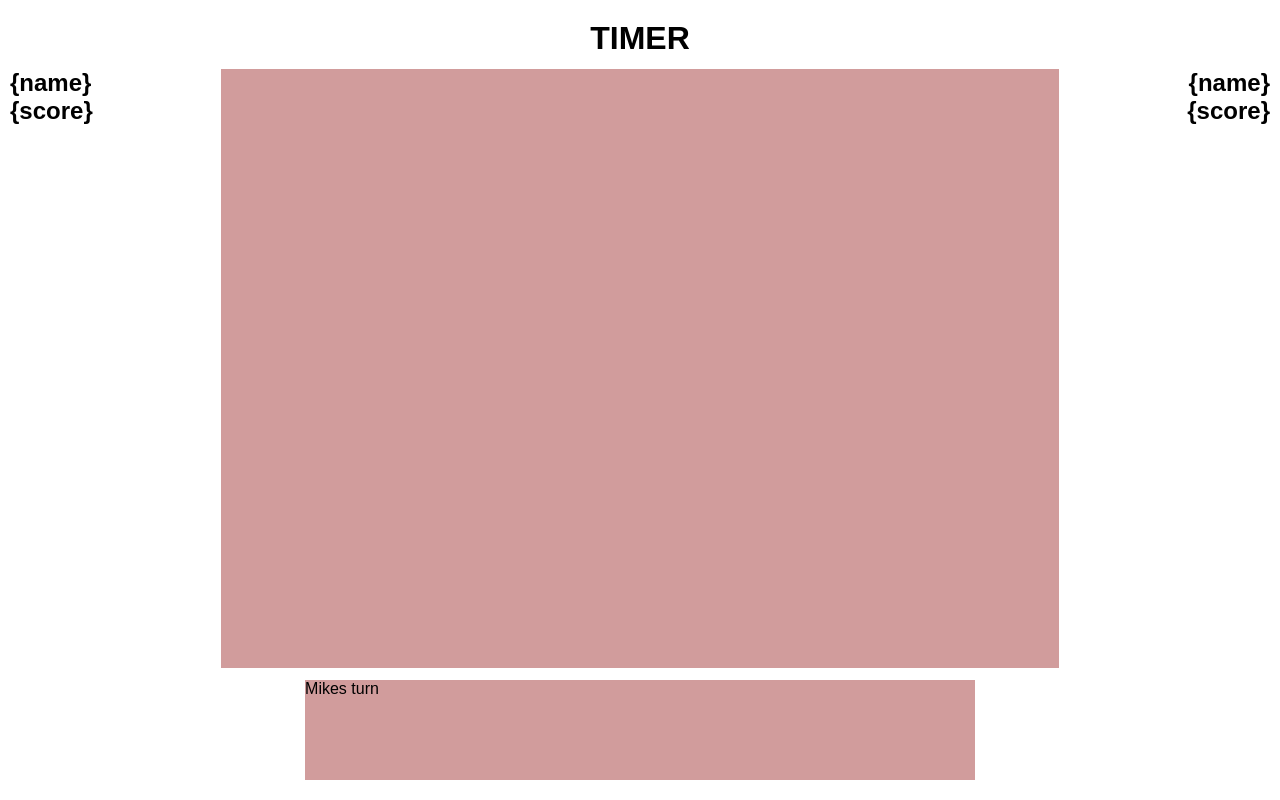
After one commit to Daegarys/Memory, a PHP site: page /pvp.php in a window 1280 px wide. The commit adds this page. Run offline with PHP 8.4, Linux system fonts and the light colour scheme.

Commit message:
View fix

```diff
--- /dev/null
+++ b/Memory/css/pvp.css
@@ -0,0 +1,55 @@
+* {
+    margin: 0;
+    padding: 0;
+    font-family: 'Raleway', sans-serif;
+}
+
+html, body {
+    width: 100%;
+    height: 100vh;
+}
+
+.wrapper {
+    padding: 20px 0;
+    min-height: calc(100% - 40px);
+    display: grid;
+    grid-template-areas:
+        ". timer ."
+        "score-left playfield score-right"
+        "score-left message score-right";
+
+    grid-template-columns: 1fr 4fr 1fr;
+    grid-template-rows: auto 1fr 100px;
+    grid-gap: .75em;
+}
+
+div.score-left {
+    height: 100%;
+    grid-area: score-left;
+    padding: 0 10px;
+}
+div.score-right {
+    height: 100%;
+    grid-area: score-right;
+    text-align: right;
+    padding: 0 10px;
+}
+div.playfield {
+    background-color: #D19C9C;
+    height: 100%;
+    width: 100%;
+    grid-area: playfield;
+}
+div.message {
+    background-color: #D19C9C;
+    height: 100%;
+    width: 80%;
+    grid-area: message;
+    justify-self: center;
+    display: grid;
+}
+
+h1 {
+    grid-area: timer;
+    text-align: center;
+}
--- a/Memory/index.php
+++ b/Memory/index.php
@@ -10,9 +10,9 @@
             <main>
                 <h1>Memory for kids!</h1>
                 <div class="buttons">
-                    <button type="button" name="button">Speler tegen Speler</button>
-                    <button type="button" name="button">Alleen met tijd</button>
-                    <button class="highscore-btn" type="button" name="button">Highscores</button>
+                    <a href="pvp.php"><button type="button" name="button">speler tegen speler</button></a>
+                    <button type="button" name="button">aleen met tijd</button>
+                    <button class="highscore-btn" type="button" name="button">highscores</button>
                 </div>
             </main>
         </div>
--- a/Memory/js/js.js
+++ /dev/null
@@ -1,5 +0,0 @@
-window.onload = start;
-
-function start(){
-  new Controller();
-}
--- /dev/null
+++ b/Memory/pvp.php
@@ -0,0 +1,27 @@
+<!DOCTYPE html>
+<html lang="en" dir="ltr">
+    <head>
+        <meta charset="utf-8">
+        <link rel="stylesheet" href="css/pvp.css">
+        <title></title>
+    </head>
+    <body>
+        <div class="wrapper">
+            <h1>TIMER</h1>
+            <div class="score-left">
+                <h2>{name}</h2>
+                <h2>{score}</h2>
+            </div>
+            <div class="playfield">
+
+            </div>
+            <div class="score-right">
+                <h2>{name}</h2>
+                <h2>{score}</h2>
+            </div>
+            <div class="message">
+                <p>Mikes turn</p>
+            </div>
+        </div>
+    </body>
+</html>
```
